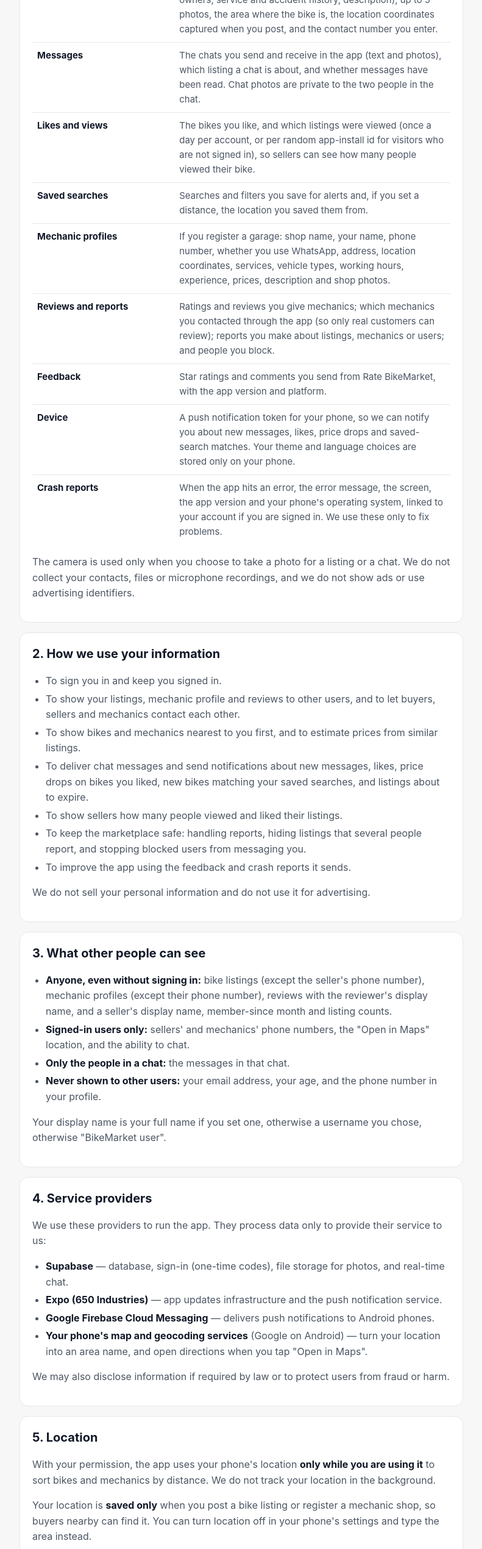
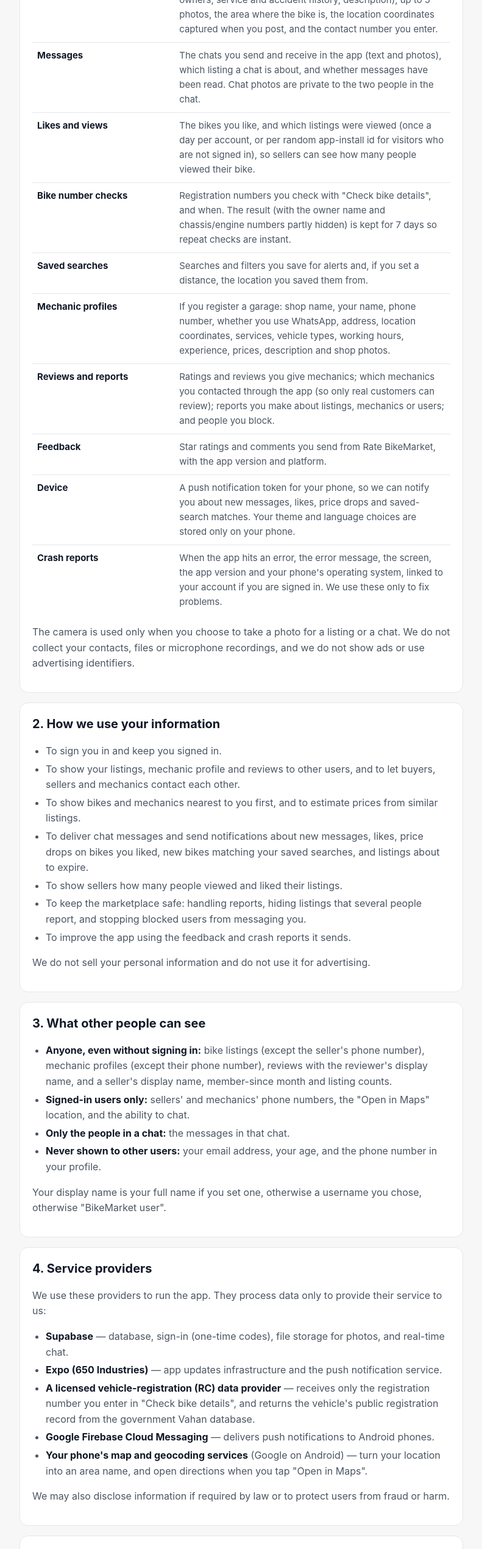
Before and after one commit to guduru-bhargav/bikemarket-privacy, a plain HTML site: page index.html in a window 1280 px wide. Shown: the part 917-3457 px from the top of the page at 61% size, without its empty margins (244-1035 px from the left). Drawn offline with Linux system fonts and the light colour scheme.

Commit message:
Privacy policy: bike number checks

```diff
--- a/index.html
+++ b/index.html
@@ -84,6 +84,7 @@
       <tr><th>Bike listings</th><td>Bike details (name, brand, model, year, fuel, kilometres, price, owners, service and accident history, description), up to 5 photos, the area where the bike is, the location coordinates captured when you post, and the contact number you enter.</td></tr>
       <tr><th>Messages</th><td>The chats you send and receive in the app (text and photos), which listing a chat is about, and whether messages have been read. Chat photos are private to the two people in the chat.</td></tr>
       <tr><th>Likes and views</th><td>The bikes you like, and which listings were viewed (once a day per account, or per random app-install id for visitors who are not signed in), so sellers can see how many people viewed their bike.</td></tr>
+      <tr><th>Bike number checks</th><td>Registration numbers you check with "Check bike details", and when. The result (with the owner name and chassis/engine numbers partly hidden) is kept for 7 days so repeat checks are instant.</td></tr>
       <tr><th>Saved searches</th><td>Searches and filters you save for alerts and, if you set a distance, the location you saved them from.</td></tr>
       <tr><th>Mechanic profiles</th><td>If you register a garage: shop name, your name, phone number, whether you use WhatsApp, address, location coordinates, services, vehicle types, working hours, experience, prices, description and shop photos.</td></tr>
       <tr><th>Reviews and reports</th><td>Ratings and reviews you give mechanics; which mechanics you contacted through the app (so only real customers can review); reports you make about listings, mechanics or users; and people you block.</td></tr>
@@ -125,6 +126,7 @@
     <ul>
       <li><strong>Supabase</strong> — database, sign-in (one-time codes), file storage for photos, and real-time chat.</li>
       <li><strong>Expo (650 Industries)</strong> — app updates infrastructure and the push notification service.</li>
+      <li><strong>A licensed vehicle-registration (RC) data provider</strong> — receives only the registration number you enter in "Check bike details", and returns the vehicle's public registration record from the government Vahan database.</li>
       <li><strong>Google Firebase Cloud Messaging</strong> — delivers push notifications to Android phones.</li>
       <li><strong>Your phone's map and geocoding services</strong> (Google on Android) — turn your location into an area name, and open directions when you tap "Open in Maps".</li>
     </ul>
```
